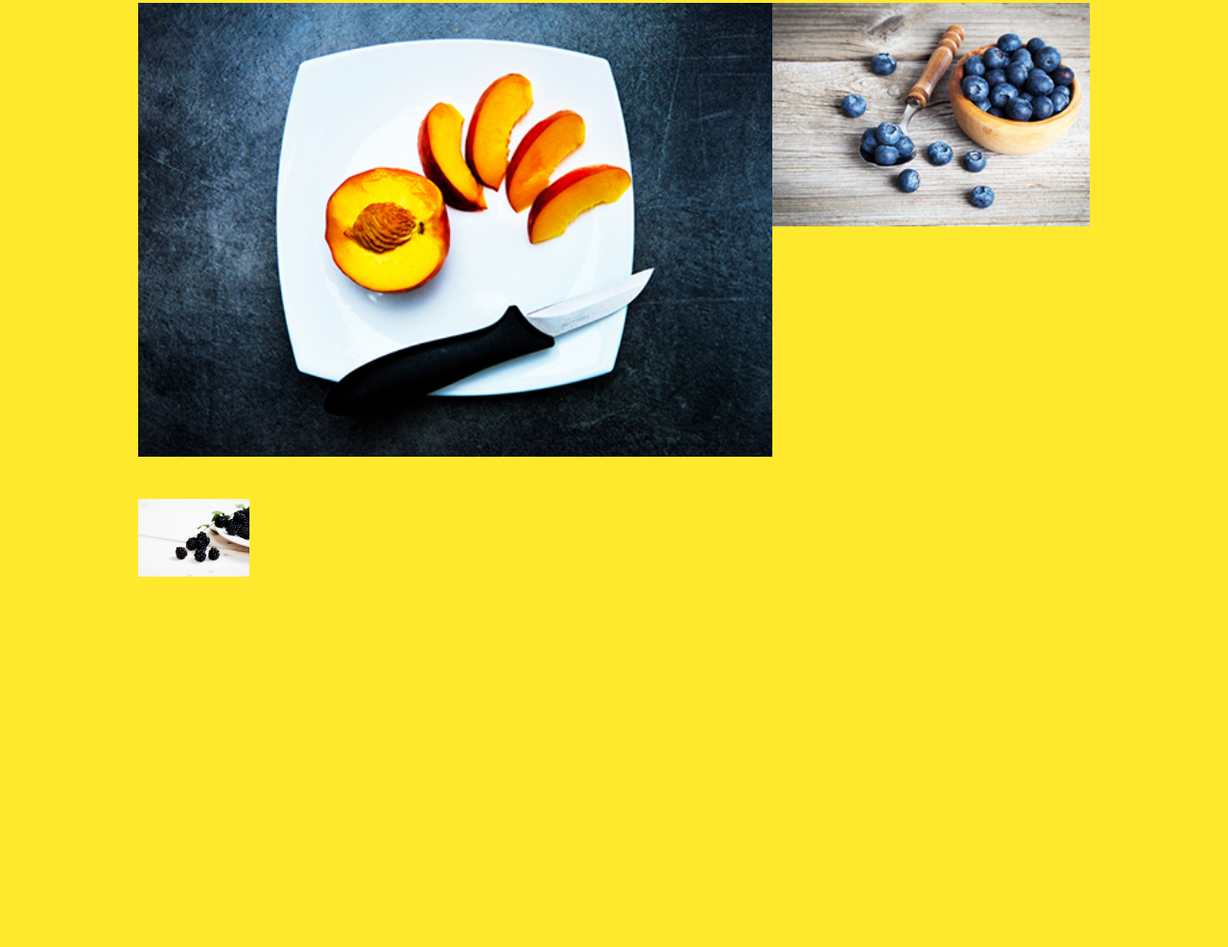
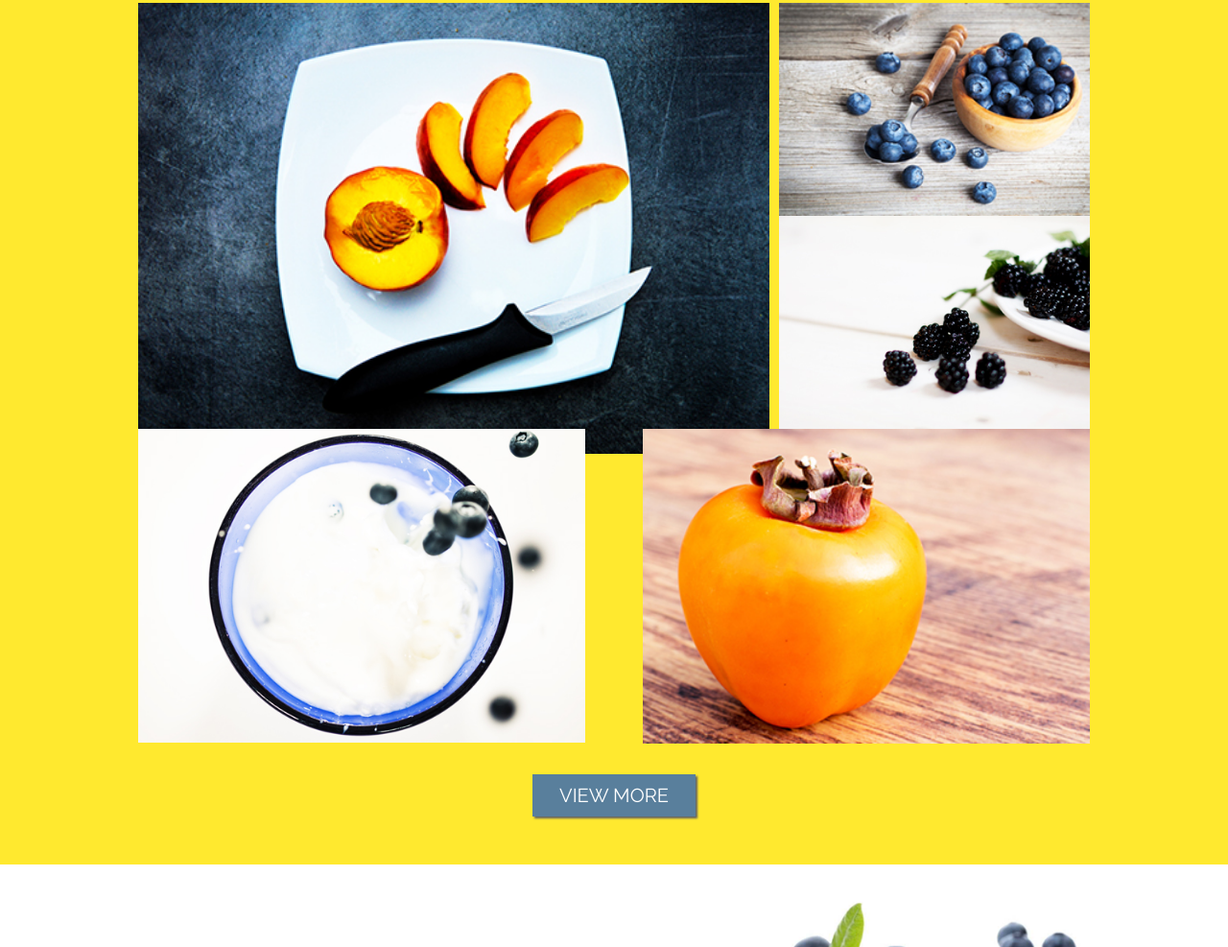
Before and after one commit to kacperKaseja/WeeklyWebChallenge-2, a plain HTML site: page index.html in a window 1280 px wide. Shown: the part 1934-2921 px from the top of the page at 96% size. Drawn offline with Linux system fonts and the light colour scheme.

Commit message:
Add Js To gallery button

```diff
--- a/css/style.css
+++ b/css/style.css
@@ -286,6 +286,10 @@ a:hover {
     text-align: center;
 }
 
+.flex-column {
+    flex-direction: column;
+}
+
 .img-container {
     width: 100%;
     margin: 20px 0;
@@ -293,6 +297,12 @@ a:hover {
 
 .conteiner__hide {
     display: none;
+}
+
+.hide__img.img-container {
+    display: inline-block;
+
+    width: 100%;
 }
 
 .image {
@@ -572,23 +582,56 @@ a:hover {
 
     .gallery__container {
         display: grid;
-        grid-template-columns: 1fr 1fr 1fr;
-        grid-template-rows: 1fr 1fr 1fr 1fr;
+        grid-template-columns: repeat(6, 1fr);
+        grid-template-rows: repeat(11, 5vw);
+        grid-gap: 10px;
     }
+
+
 
     .img-container:nth-child(1) {
         grid-column-start: 1;
-        grid-column-end: 3;
+        grid-column-end: 5;
+        grid-row-start: 1;
+        grid-row-end: 3;
     }
 
     .img-container:nth-child(2) {
-        grid-column-start: 3;
-        grid-column-end: 3;
+        grid-column-start: 5;
+        grid-column-end: 7;
+        grid-row-start: 1;
+        grid-row-end: 3;
     }
 
     .img-container:nth-child(3) {
-        width: 35%;
+
+        grid-column-start: 5;
+        grid-column-end: 7;
+        grid-row-start: 4;
+        grid-row-end: 5;
     }
+
+    .conteiner__hide {
+        display: flex;
+        width: 100%;
+        justify-content: space-between;
+        grid-column-start: 1;
+        grid-column-end: 7;
+        grid-row-start: 7;
+        grid-row-end: 12;
+    }
+
+    .flex-column {
+        flex-direction: row;
+    }
+
+    .hide__img.img-container {
+        display: inline-block;
+
+        width: 47%;
+    }
+
+
 
     .subscribe {
         background: url('../img/subscribe-bg.png') no-repeat;
--- a/index.html
+++ b/index.html
@@ -100,12 +100,12 @@
                 </p>
             </div>
             <div class="gallery__container">
-                <div class="img-container"><img class="image" src="./img/gallery-1.jpg" alt=""></div>
+                <div class="img-container "><img class="image" src="./img/gallery-1.jpg" alt=""></div>
                 <div class="img-container"><img class="image" src="./img/gallery-2.jpg" alt=""></div>
                 <div class="img-container"><img class="image" src="./img/gallery-3.jpg" alt=""></div>
                 <div class="conteiner__hide">
-                    <div class="img-container"><img class="image" src="./img/gallery-4.jpg" alt=""></div>
-                    <div class="img-container"><img class="image" src="./img/gallery-5.jpg" alt=""></div>
+                    <div class="img-container hide__img"><img class="image" src="./img/gallery-4.jpg" alt=""></div>
+                    <div class="img-container hide__img"><img class="image" src="./img/gallery-5.jpg" alt=""></div>
                 </div>
             </div>
             <button class="button gallery__button ">View More</button>
--- a/js/main.js
+++ b/js/main.js
@@ -38,10 +38,12 @@ document.querySelectorAll('a[href^="#"]').forEach(anchor => {
 
 
 const viewMoreBtn = document.querySelector('.gallery__button')
+const divHide = document.querySelector('.conteiner__hide')
 
 viewMoreBtn.addEventListener('click', () => {
     if (viewMoreBtn.textContent === "View More") {
-        document.querySelector('.conteiner__hide').style.display = `block`;
+        divHide.style.display = `flex`;
+        divHide.classList.add(`flex-column`);
         viewMoreBtn.textContent = `Hide`;
     } else {
         document.querySelector('.conteiner__hide').style.display = `none`;
```
